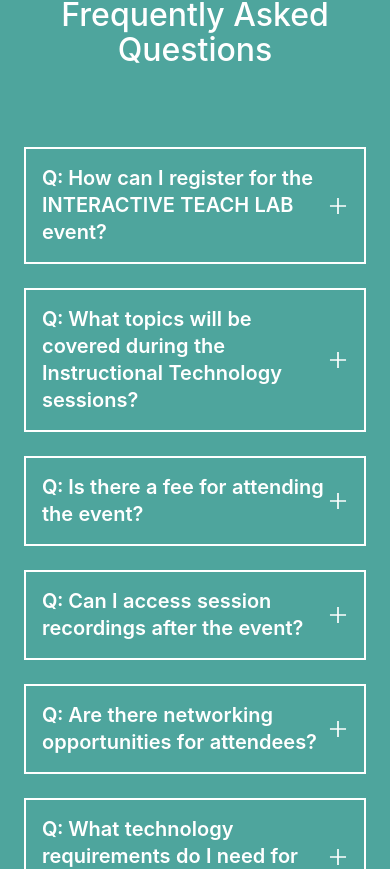
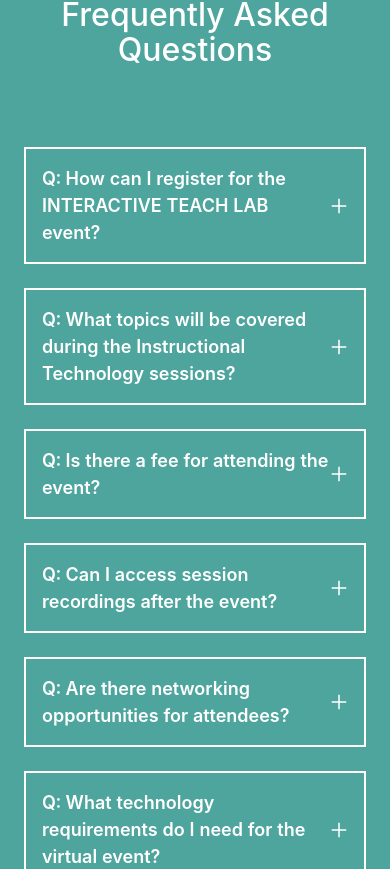
Before and after one commit to Ojay-dev/interactive-teach-lab, a React (Vite) app: page / in a window 390 px wide. Shown: the part 5200-6069 px from the top of the page. Built offline with nearby package versions, Linux system fonts and the light colour scheme.

Commit message:
Fix/Reduce faq font size on mobile

```diff
--- a/src/components/FAQs/styles.ts
+++ b/src/components/FAQs/styles.ts
@@ -33,17 +33,26 @@ export const SQuestion = styled.div`
   padding: 16px;
   border: 2px solid var(--white);
 
-  font-size: 20px;
+  font-size: 18px;
   font-weight: 600;
   line-height: 27px;
   color: var(--white);
+
+  @media (min-width: 1024px) {
+    font-size: 20px;
+  }
 `;
 
 export const SAnswer = styled(SQuestion)`
-  font-size: 18px;
+  font-size: 16px;
   font-weight: 500;
   background: #abc6c673;
-  padding-left: 48px;
+  padding-left: 32px;
   border-top: none;
   margin-bottom: 20px;
+
+  @media (min-width: 1024px) {
+    font-size: 18px;
+    padding-left: 48px;
+  }
 `;
```
